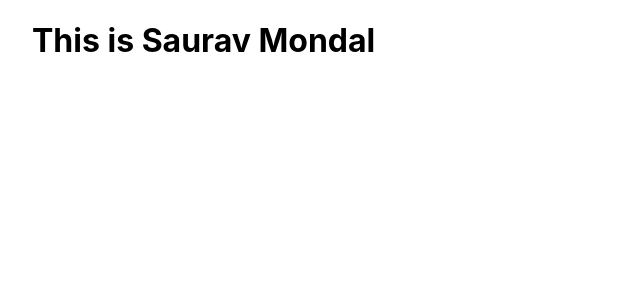
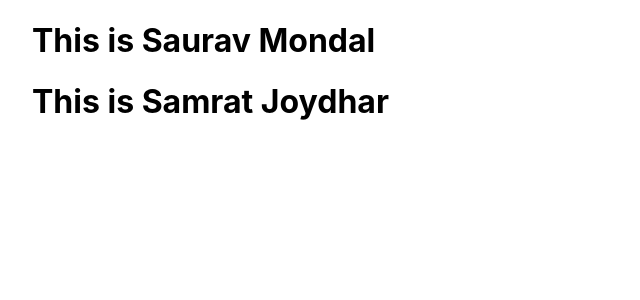
Before and after one commit to indrajith76/love_and_care, a Next.js app: page / in a window 1280 px wide. Shown: the top 300 px of the page, without its empty margins (0-640 px from the left). Built offline with nearby package versions, Linux system fonts and the light colour scheme.

Commit message:
testing Samrat Joydhar

```diff
--- a/pages/index.js
+++ b/pages/index.js
@@ -1,11 +1,10 @@
-import Head from 'next/head';
-import Image from 'next/image';
 import styles from '../styles/Home.module.css';
 
 export default function Home() {
 	return (
 		<div className={styles.container}>
 			<h1>This is Saurav Mondal</h1>
+			<h1>This is Samrat Joydhar</h1>
 		</div>
 	);
 }
```
